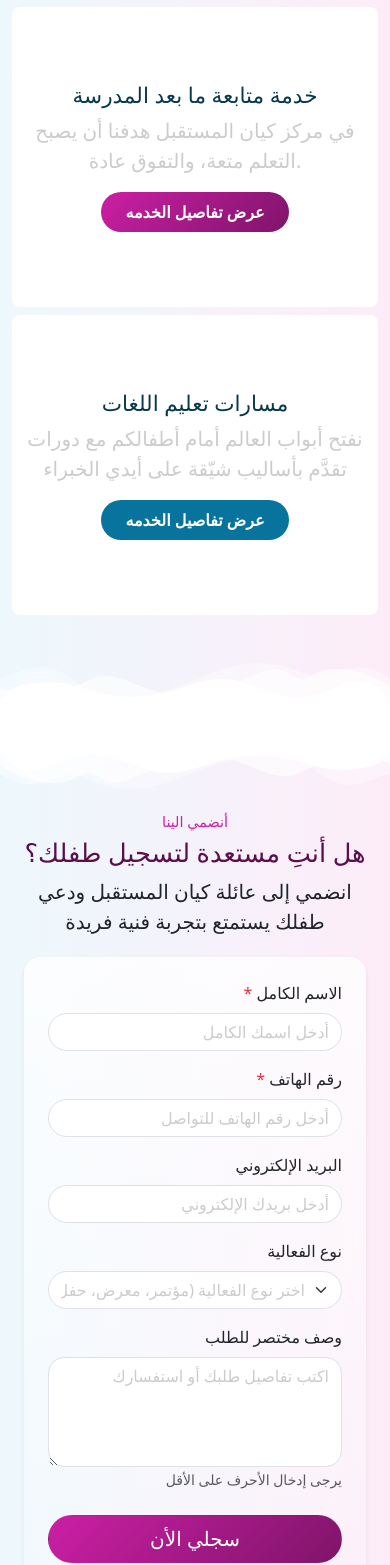
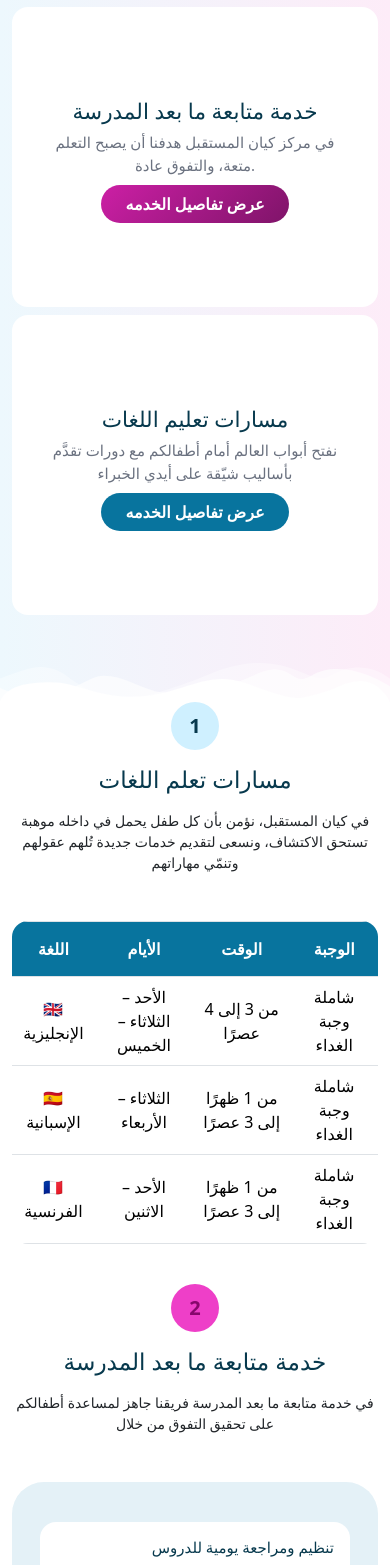
Before and after one commit to Abdalla34/kyan-app, a Nuxt app: page /news in a window 390 px wide. Shown: the part 432-1997 px from the top of the page. Built offline with nearby package versions, Linux system fonts and the light colour scheme.

Commit message:
Enhance news page by adding new improved layout and responsiveness.

```diff
--- /dev/null
+++ b/app/assets/pages/new.css
@@ -0,0 +1,93 @@
+.box-new {
+    min-height: 300px;
+    display: flex;
+    align-items: center;
+    flex-direction: column;
+}
+
+.p-design {
+    color: #6b7280;
+    width: 80%;
+}
+
+.btn-design {
+    outline: none;
+    border: none;
+}
+
+/* table */
+.table {
+    border-radius: 16px;
+    overflow: hidden;
+}
+
+.table thead.table-head th {
+    background-color: var(--main-color) !important;
+    color: #fff;
+    padding: 15px;
+}
+
+.table td,
+.table th {
+    border-left: 0 !important;
+    border-right: 0 !important;
+}
+
+.table tbody tr {
+    height: 70px;
+}
+
+/* services */
+.serv-num {
+    background-color: #cff0ff;
+    border-radius: 50%;
+    width: 48px;
+    height: 48px;
+    margin: auto;
+}
+
+.text-color {
+    color: #87076c;
+}
+
+.color-bg {
+    background-color: #ee3fc8;
+}
+
+.hover {
+    transition: all ease-in-out 0.3s;
+}
+
+.hover:hover {
+    transform: scale(1.1);
+    box-shadow: 10px 10px 20px rgb(0, 0, 0, 0.2);
+}
+
+.box-serv {
+    background-color: #e4f1f7;
+    width: 50%;
+    margin: auto;
+}
+
+@media (max-width:768px) {
+    .w-mobile {
+        width: 100% !important;
+        font-size: 14px !important;
+    }
+
+    .box-serv {
+        width: 100%;
+    }
+    .mini-box .title ,.box-new .p-design{
+        font-size: 15px !important;
+    }
+
+    .btn-contact {
+        width: 90%;
+        margin: auto;
+    }
+    .btn-contact a {
+
+        font-size: 13px !important;
+    }
+}
--- a/app/pages/news.vue
+++ b/app/pages/news.vue
@@ -1,6 +1,7 @@
 <template>
     <div class="news mt-3 pt-5">
         <PagintaePage />
+        <!-- first section -->
         <div class="titl-sec">
             <div class="container">
                 <div class="row justify-content-center mt-4">
@@ -20,37 +21,39 @@
                 </div>
             </div>
         </div>
+        <!-- boxes services -->
         <div class="bg-color-section">
             <WaveUp />
             <div class="container py-5">
                 <div class="row gap-2 justify-content-center">
                     <div class="col-lg-5 col-md-6 col-sm-12">
                         <div
-                            class="box-new m rounded-3 bg-white text-center d-flex flex-column justify-content-center align-items-center h-100">
+                            class="box-new m rounded-4 bg-white text-center d-flex flex-column justify-content-center align-items-center h-100">
                             <h1 class="title fs-4">خدمة متابعة ما بعد المدرسة</h1>
                             <p class="p-design fs-5">
                                 في مركز كيان المستقبل هدفنا أن يصبح التعلم متعة، والتفوق عادة.
                             </p>
                             <div class="btn-box">
-                                <button style="background: linear-gradient(135deg, #cc1fa5, #7f1469)"
-                                    class="rounded-5 px-4 py-2 text-white fw-bold btn-design">
+                                <NuxtLink
+                                    style="background: linear-gradient(135deg, #cc1fa5, #7f1469); text-decoration: none;"
+                                    class="rounded-5 px-4 py-2 hover text-white fw-bold btn-design">
                                     عرض تفاصيل الخدمه
-                                </button>
+                                </NuxtLink>
                             </div>
                         </div>
                     </div>
                     <div class="col-lg-5 col-md-6 col-sm-12">
                         <div
-                            class="box-new rounded-3 bg-white text-center d-flex flex-column justify-content-center align-items-center h-100">
+                            class="box-new rounded-4 bg-white text-center d-flex flex-column justify-content-center align-items-center h-100">
                             <h1 class="title fs-4">مسارات تعليم اللغات</h1>
                             <p class="p-design fs-5">
                                 نفتح أبواب العالم أمام أطفالكم مع دورات تقدَّم بأساليب شيّقة على أيدي الخبراء
                             </p>
                             <div class="btn-box">
-                                <button style="background: var(--main-color);"
-                                    class="rounded-5 px-4 py-2 text-white fw-bold btn-design">
+                                <NuxtLink to="#table-serv" style="background: var(--main-color); text-decoration: none;"
+                                    class="rounded-5 px-4 py-2 hover text-white fw-bold btn-design">
                                     عرض تفاصيل الخدمه
-                                </button>
+                                </NuxtLink>
                             </div>
                         </div>
                     </div>
@@ -58,6 +61,103 @@
             </div>
             <div class="wave-rotate">
                 <WaveDown />
+            </div>
+        </div>
+        <!-- table  -->
+        <div class="table-serv" id="table-serv">
+            <div class="container">
+                <div class="serv-num p-3 mb-3 d-flex align-items-center justify-content-center">
+                    <span class="title fs-5 fw-bold">1</span>
+                </div>
+
+
+                <div class="mini-title-sec mb-5 text-center">
+
+                    <h1 class="title fs-3">
+                        مسارات تعلم اللغات
+                    </h1>
+                    <p class="mt-3 fs-5 w-50 w-mobile mx-auto">
+                        في كيان المستقبل، نؤمن بأن كل طفل يحمل في داخله موهبة تستحق الاكتشاف، ونسعى لتقديم خدمات
+                        جديدة تُلهم
+                        عقولهم وتنمّي مهاراتهم
+                    </p>
+                </div>
+
+                <div class="row justify-content-center align-items-center">
+                    <div class="col-lg-8">
+                        <table class="table table-bordered table-hover text-center align-middle rounded-4">
+                            <thead class="table-head">
+                                <tr>
+                                    <th scope="col">اللغة</th>
+                                    <th scope="col">الأيام</th>
+                                    <th scope="col">الوقت</th>
+                                    <th scope="col">الوجبة</th>
+                                </tr>
+                            </thead>
+
+                            <tbody>
+                                <tr class="">
+                                    <td>🇬🇧 الإنجليزية</td>
+                                    <td>الأحد – الثلاثاء – الخميس</td>
+                                    <td>من 3 إلى 4 عصرًا</td>
+                                    <td>شاملة وجبة الغداء</td>
+                                </tr>
+                                <tr class="">
+                                    <td>🇪🇸 الإسبانية</td>
+                                    <td>الثلاثاء – الأربعاء</td>
+                                    <td>من 1 ظهرًا إلى 3 عصرًا</td>
+                                    <td>شاملة وجبة الغداء</td>
+                                </tr>
+                                <tr>
+                                    <td>🇫🇷 الفرنسية</td>
+                                    <td>الأحد – الاثنين</td>
+                                    <td>من 1 ظهرًا إلى 3 عصرًا</td>
+                                    <td>شاملة وجبة الغداء</td>
+                                </tr>
+                            </tbody>
+                        </table>
+                    </div>
+                </div>
+            </div>
+        </div>
+        <!-- services school -->
+        <div class="serv-school mt-4">
+            <div class="container">
+                <div class="serv-num p-3 color-bg mb-3 d-flex align-items-center justify-content-center">
+                    <span class="title text-color fs-5 fw-bold">2</span>
+                </div>
+                <div class="mini-title-sec mb-5 text-center">
+
+                    <h1 class="title fs-3">
+                        خدمة متابعة ما بعد المدرسة
+                    </h1>
+                    <p class="mt-3 fs-5 w-mobile w-50 mx-auto">
+                        في خدمة متابعة ما بعد المدرسة فريقنا جاهز لمساعدة أطفالكم على تحقيق التفوق من خلال
+                    </p>
+                </div>
+                <div class="box-serv py-4 rounded-5">
+                    <div class="container">
+                        <div class="row">
+                            <div class="col-lg-12 col-sm-12">
+                                <div class="mini-box m-3  bg-white rounded-4 text-end p-3 d-flex align-items-center justify-content-end">
+                                    <h3 class="title fs-5">تنظيم ومراجعة يومية للدروس</h3>
+                                </div>
+                                <div class="mini-box m-3 bg-white rounded-4 p-3 d-flex align-items-center justify-content-end">
+                                    <h3 class="title fs-5">إنجاز الواجبات بسرعة واحترافية</h3>
+                                </div>
+                                <div class="mini-box m-3 bg-white rounded-4 text-end p-3 d-flex align-items-center justify-content-end">
+                                    <h3 class="title fs-5">تقديم دعم لمعالجة أي صعوبات تعليمية</h3>
+                                </div>
+                            </div>
+                        </div>
+                    </div>
+                    <div class="btn-contact d-flex justify-content-center mt-2">
+                        <NuxtLink to="/contact" class="btn-link hover btn btn-primary rounded-5 px-4 py-2">
+                            تواصل معنا للمزيد من التفاصيل والحجز
+                        </NuxtLink>
+                    </div>
+
+                </div>
             </div>
         </div>
         <contact />
@@ -73,19 +173,14 @@ definePageMeta({
 </script>
 
 <style scoped>
-.box-new {
-    min-height: 300px;
-    display: flex;
-    align-items: center;
-    flex-direction: column;
-}
+@import "assets/pages/new.css";
 
-.p-design {
-    color: #ccc
-}
+/* services 2 */
 
-.btn-design {
-    outline: none;
-    border: none;
+
+.btn-link {
+    background-color: #128c7e;
+    color: white;
+    text-decoration: none;
 }
 </style>
```
